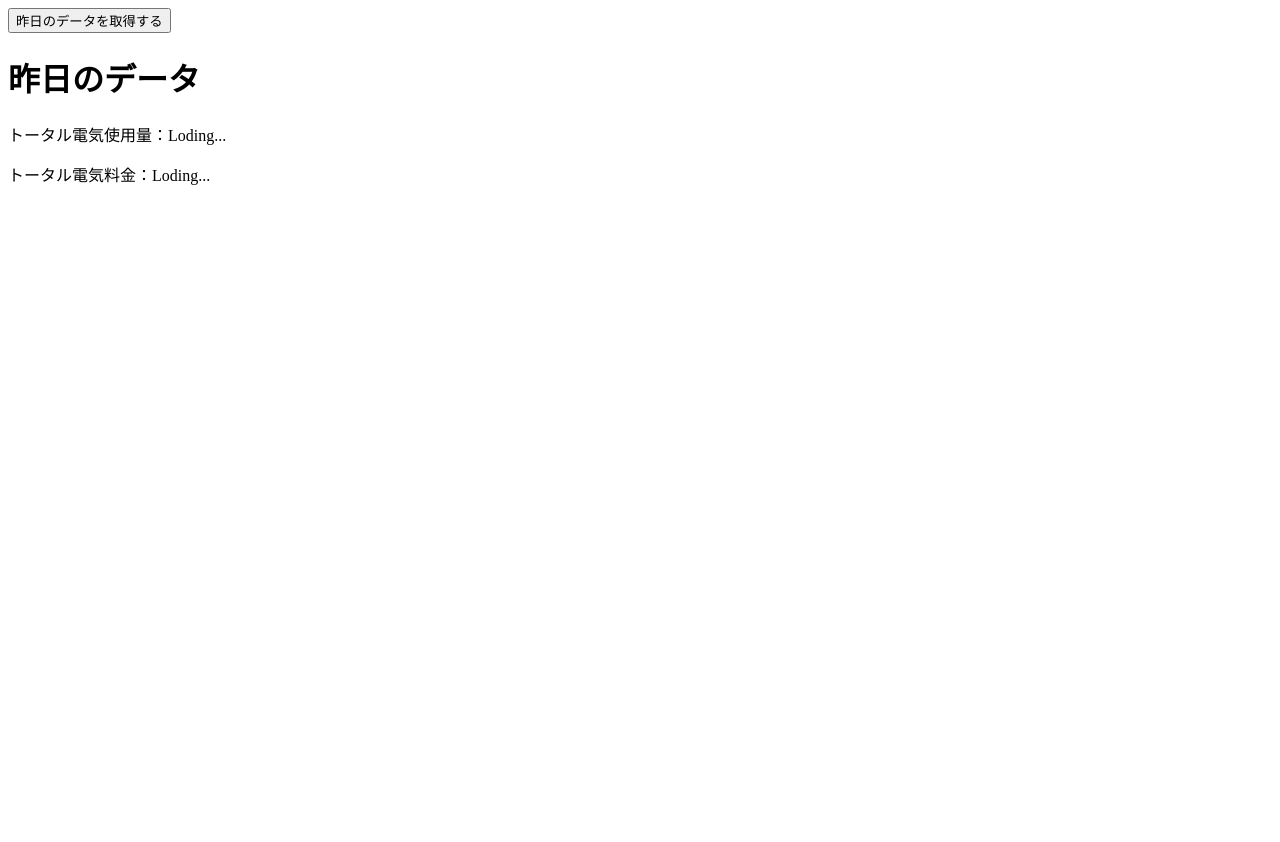
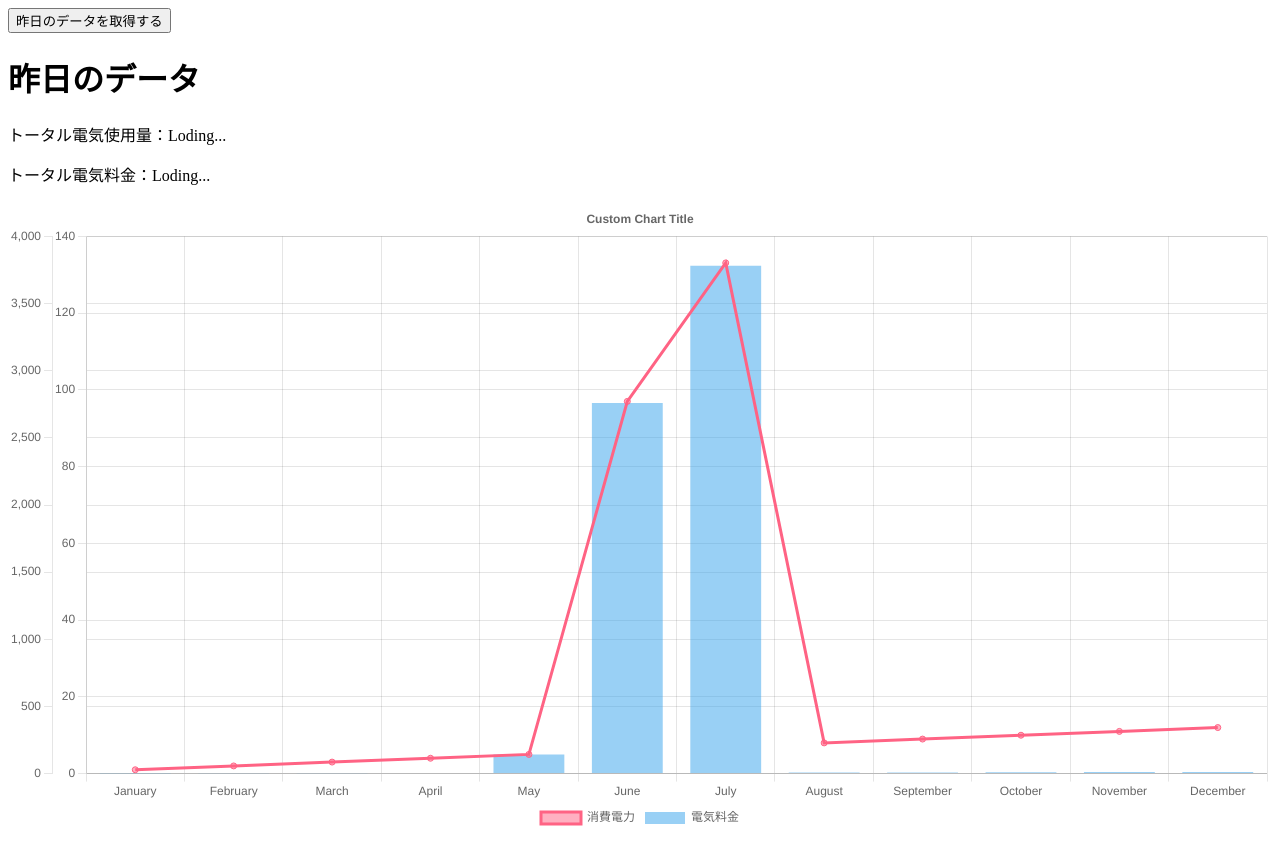
Before and after one commit to shimano05/ElectricityMonitorApp, a Next.js app in the folder next-app/: page / in a window 1280 px wide. Before the commit the page ends 800 px from the top, so only its background shows below. Built offline with nearby package versions, Linux system fonts and the light colour scheme; no server answers.

Commit message:
✨ 棒と折れ線の複合グラフの表示実装

```diff
--- /dev/null
+++ b/next-app/components/combChart.tsx
@@ -0,0 +1,95 @@
+import {
+  Chart as ChartJS,
+  LinearScale,
+  CategoryScale,
+  BarElement,
+  PointElement,
+  LineElement,
+  Title,
+  Legend,
+  Tooltip,
+  LineController,
+  BarController,
+} from "chart.js";
+import { Chart } from "react-chartjs-2";
+
+ChartJS.register(
+  LinearScale,
+  CategoryScale,
+  BarElement,
+  PointElement,
+  LineElement,
+  Legend,
+  Tooltip,
+  Title,
+  LineController,
+  BarController
+);
+
+export default function combChart({ kwhData, costData }) {
+  const options = {
+    plugins: {
+      legend: {
+        position: "bottom" as const,
+      },
+      title: {
+        display: true,
+        text: "Custom Chart Title",
+      },
+      tooltip: {
+        mode: "index" as const,
+      },
+      scales: {
+        y: {
+          type: "line" as const,
+          display: true,
+          position: "left" as const,
+        },
+        y1: {
+          type: "bar" as const,
+          display: true,
+          position: "right" as const,
+        },
+      },
+    },
+  };
+
+  const labels = [
+    "January",
+    "February",
+    "March",
+    "April",
+    "May",
+    "June",
+    "July",
+    "August",
+    "September",
+    "October",
+    "November",
+    "December",
+  ];
+
+  const data = {
+    labels,
+    datasets: [
+      {
+        type: "line" as const,
+        label: "消費電力",
+        data: kwhData,
+        borderColor: "rgb(255, 99, 132)",
+        backgroundColor: "rgba(255, 99, 132, 0.5)",
+        yAxisID: "y",
+      },
+      {
+        type: "bar" as const,
+        label: "電気料金",
+        data: costData,
+        borderColor: "rgb(53, 162, 235)",
+        backgroundColor: "rgba(53, 162, 235, 0.5)",
+        yAxisID: "y1",
+      },
+    ],
+  };
+
+  return <Chart type="bar" options={options} data={data} width={400} height={200} />;
+}
--- a/next-app/package.json
+++ b/next-app/package.json
@@ -17,8 +17,8 @@
     "eslint": "^8.46.0",
     "eslint-plugin-react": "^7.33.1",
     "next": "13.4.12",
-    "postcss": "8.4.27",
     "react": "18.2.0",
+    "react-chartjs-2": "^5.2.0",
     "react-dom": "18.2.0",
     "tailwindcss": "3.3.3"
   },
--- a/next-app/pages/index.tsx
+++ b/next-app/pages/index.tsx
@@ -1,6 +1,7 @@
 import axios from "axios";
 import { useEffect, useState } from "react";
 import { getTokenQuery, getEnergyDataQuery } from "./query";
+import CombChart from "../components/combChart";
 
 export default function Home() {
   const [loginToken, setLoginToken] = useState("");
@@ -113,6 +114,10 @@ export default function Home() {
           <p>{`トータル電気料金：Loding...`}</p>
         </div>
       )}
+      <CombChart
+        kwhData={[1, 2, 3, 4, 5, 97, 133.1, 8, 9, 10, 11, 12]}
+        costData={[1, 2, 3, 4, 142.2, 2758.68, 3780.75, 8, 9, 10, 11, 12]}
+      />
     </div>
   );
 }
--- a/next-app/pages/query.tsx
+++ b/next-app/pages/query.tsx
@@ -11,7 +11,7 @@ refreshToken
 // 電気使用量や料金のデータ取得クエリ
 export const getEnergyDataQuery = `
 	query halfHourlyReadings(
-		$accountNumber: String!s
+		$accountNumber: String!
 		$fromDatetime: DateTime
 		$toDatetime: DateTime
 	) {
```
Also changed, not shown: 1 other file (tests, documents, lock files or other folders).
